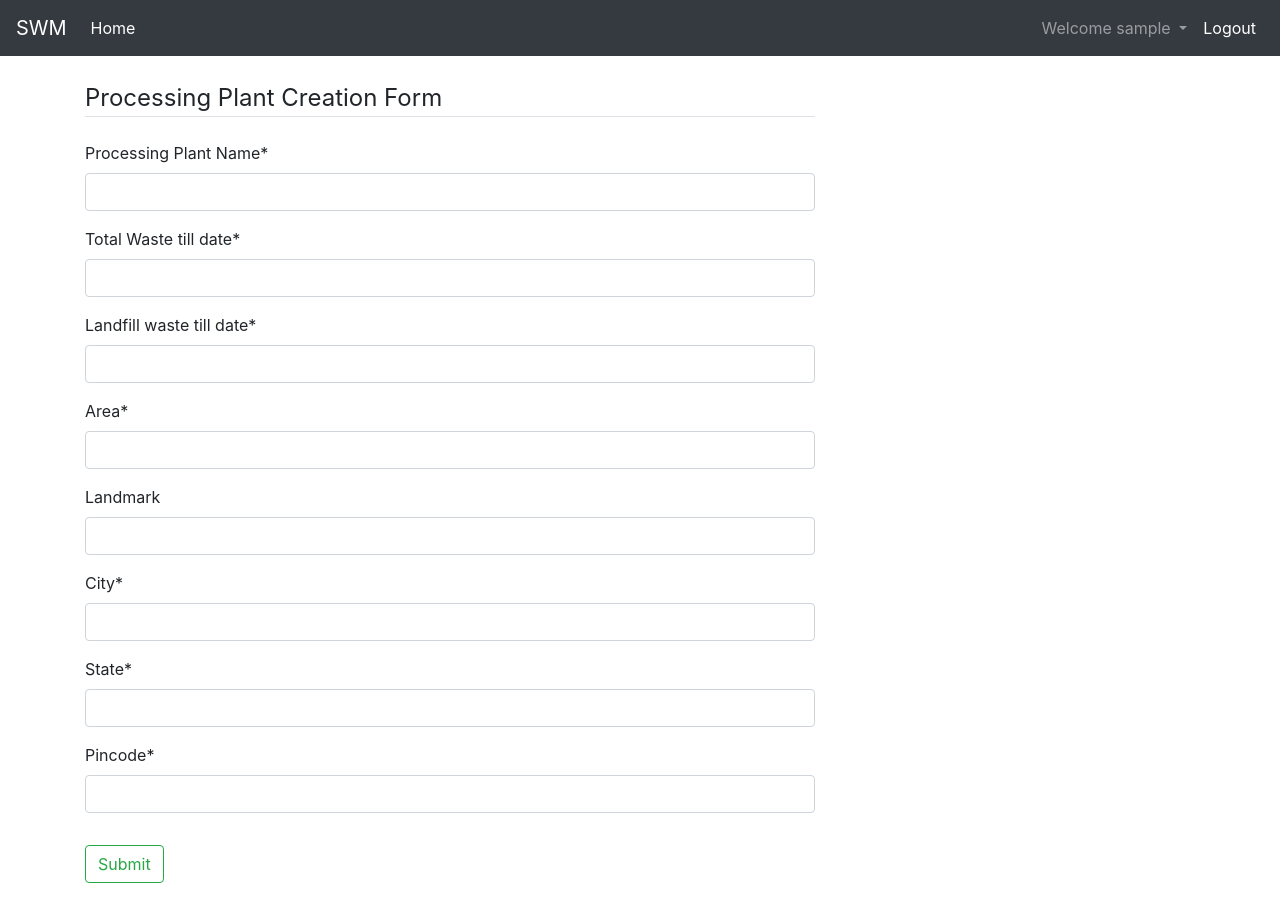
After one commit to Adithyan8/Sold-Waste-Management, a Django app: page /home/pp-form in a window 1280 px wide. The commit adds this page. Run offline with Django 3.2, Linux system fonts and the light colour scheme; the visitor is signed in with stand-in values (Sample User, id 1); some libraries are stand-ins or nearby versions.

Commit message:
pp,lf,tv form added

```diff
--- a/swm/invt/forms.py
+++ b/swm/invt/forms.py
@@ -1,7 +1,7 @@
 from django import forms
 #from django.contrib.auth.models import User
 from django.contrib.auth.forms import UserCreationForm
-from .models import TUser,Waste
+from .models import TUser,Waste,TransportVehicle,ProcesssingPlant,Landfill
 
 """ class UserRegisterForm(UserCreationForm,forms.ModelForm):
     email = forms.EmailField() #by default required-true
@@ -21,7 +21,6 @@ class UserRegisterForm(UserCreationForm):
         self.fields["email"].label = "Email address"
 
 class UserUpdateForm(forms.ModelForm):
-    email = forms.EmailField()
 
     class Meta:
         model = TUser
@@ -38,3 +37,61 @@ class WasteGenerationForm(forms.ModelForm):
         self.fields["created_date"].label = "Date of Collection"
         self.fields["quantity"].label = "Quantity(in kgs)"
         self.fields["tv"].label = "Transport Vehicle"
+class TvGenerationForm(forms.ModelForm):
+    class Meta:
+        model = TransportVehicle
+        fields = ['plate_number', 'capacity','permit','pp','pincode']
+
+    def __init__(self,*args, **kwargs):
+        super(TvGenerationForm,self).__init__(*args, **kwargs)
+        self.fields["plate_number"].label = "Plate Number/Vehile Number"
+        self.fields["capacity"].label = "Total Capacity"
+        self.fields["permit"].label = "Permit"
+        self.fields["pp"].label = "Processing Plant"
+        self.fields["pincode"].label = "Pincode"
+class PpGenerationForm(forms.ModelForm):
+    class Meta:
+        model = ProcesssingPlant
+        fields = ['ppname', 'total_waste','landfill_waste','area','landmark','city','state','zipcode']
+
+    def __init__(self,*args, **kwargs):
+        super(PpGenerationForm,self).__init__(*args, **kwargs)
+        self.fields["ppname"].label = "Processing Plant Name"
+        self.fields["total_waste"].label = "Total Waste till date"
+        self.fields["landfill_waste"].label = "Landfill waste till date"
+        self.fields["area"].label = "Area"
+        self.fields["landmark"].label = "Landmark"
+        self.fields["city"].label = "City"
+        self.fields["state"].label = "State"
+        self.fields["zipcode"].label = "Pincode"
+
+
+class LfGenerationForm(forms.ModelForm):
+    class Meta:
+        model = Landfill
+        fields = ['lfname', 'maximum_capacity','capacity_filled','pp','area','landmark','city','state','zipcode']
+
+    def __init__(self,*args, **kwargs):
+        super(LfGenerationForm,self).__init__(*args, **kwargs)
+        self.fields["lfname"].label = "Landfill Name"
+        self.fields["maximum_capacity"].label = "Maximum Capacity Of Landfill"
+        self.fields["capacity_filled"].label = "Capacity Filled"
+        self.fields["pp"].label = "Processing Plant"
+        self.fields["area"].label = "Area"
+        self.fields["landmark"].label = "Landmark"
+        self.fields["city"].label = "City"
+        self.fields["state"].label = "State"
+        self.fields["zipcode"].label = "Pincode"
+
+class TvUpdateForm(forms.ModelForm):
+    class Meta:
+        model = TransportVehicle
+        fields = ['plate_number', 'capacity','permit','pp','pincode']
+class PpUpdateForm(forms.ModelForm):
+    class Meta:
+        model = ProcesssingPlant
+        fields = ['ppname', 'total_waste','landfill_waste','area','landmark','city','state','zipcode']
+class LfUpdateForm(forms.ModelForm):
+    class Meta:
+        model = Landfill
+        fields = ['lfname', 'maximum_capacity','capacity_filled','pp','area','landmark','city','state','zipcode']
--- a/swm/invt/templates/users/home.html
+++ b/swm/invt/templates/users/home.html
@@ -78,6 +78,7 @@
                   {% endfor %}
                 </tbody>
             </table>
+            <a href="{% url 'tv_form' %}" class="btn btn-outline-info">Create Transport Vehicle</a>
         </div>
     </div>
     <br>
@@ -109,6 +110,8 @@
             </table>
             <p>*Total Waste - Total waste collected by the Processing plant until now</p>
             <p>*Landfill Waste - Total waste sent to Landfill until now</p>
+            <br>
+            <a href="{% url 'pp_form' %}" class="btn btn-outline-info">Create Processing Plant</a>
         </div>
     </div>
     <br>
@@ -140,6 +143,7 @@
                   {% endfor %}
                 </tbody>
             </table>
+            <a href="{% url 'lf_form' %}" class="btn btn-outline-info">Create Landfill</a>
         </div>
     </div>
     <br>
--- /dev/null
+++ b/swm/invt/templates/utility/pp_form.html
@@ -0,0 +1,15 @@
+{% extends 'base.html' %}
+{% load crispy_forms_tags %}
+{%block content%}
+    <div class="content-section">
+        <form method="POST" action="">{% csrf_token %}
+            <fieldset class="form-group">
+                <legend class="border-bottom mb-4">Processing Plant Creation Form</legend>
+                {{ form|crispy }}
+            </fieldset>
+            <div class="form-group">
+                <button class="btn btn-outline-success" type="submit">Submit</button>
+            </div>
+        </form>
+    </div>
+{%endblock content%}
--- a/swm/invt/views.py
+++ b/swm/invt/views.py
@@ -1,6 +1,6 @@
 from django.shortcuts import render,redirect
 from django.contrib import messages
-from .forms import UserRegisterForm,UserUpdateForm,WasteGenerationForm
+from .forms import UserRegisterForm,UserUpdateForm,WasteGenerationForm,LfGenerationForm,PpGenerationForm,TvGenerationForm
 from django.contrib.auth.decorators import login_required
 from django.shortcuts import render,get_object_or_404
 from django.contrib.auth.mixins import LoginRequiredMixin,UserPassesTestMixin
@@ -78,3 +78,33 @@ def waste_form(request):
         #wasteuser = Waste.objects.filter(tpuser=user).first()
         return Waste.objects.filter(tpuser=user).order_by('-created_date')
          """
+@login_required
+def tv_form(request):
+    if request.method=='POST':
+        tv_form = TvGenerationForm(request.POST)
+        if tv_form.is_valid():
+            tv_form.save()
+            return redirect(r'home')
+    else:
+        tv_form = TvGenerationForm()
+    return render(request,'utility/tv_form.html',{'form':tv_form})
+@login_required
+def pp_form(request):
+    if request.method=='POST':
+        pp_form = PpGenerationForm(request.POST)
+        if pp_form.is_valid():
+            pp_form.save()
+            return redirect(r'home')
+    else:
+        pp_form = PpGenerationForm()
+    return render(request,'utility/pp_form.html',{'form':pp_form})
+@login_required
+def lf_form(request):
+    if request.method=='POST':
+        lf_form = LfGenerationForm(request.POST)
+        if lf_form.is_valid():
+            lf_form.save()
+            return redirect(r'home')
+    else:
+        lf_form = LfGenerationForm()
+    return render(request,'utility/lf_form.html',{'form':lf_form})
--- a/swm/swm/urls.py
+++ b/swm/swm/urls.py
@@ -38,4 +38,7 @@ urlpatterns = [
     #path('home/', views.Home.as_view(template_name='users/home.html'),name='home'),
     path('home/', views.home,name='home'),
     path('home/waste-form', views.waste_form,name='waste_form'),
+    path('home/tv-form', views.tv_form,name='tv_form'),
+    path('home/pp-form', views.pp_form,name='pp_form'),
+    path('home/lf-form', views.lf_form,name='lf_form'),
 ]
```
Also changed, not shown: swm/invt/templates/utility/lf_form.html (added, +15 -0 lines), swm/invt/templates/utility/tv_form.html (added, +15 -0 lines).
